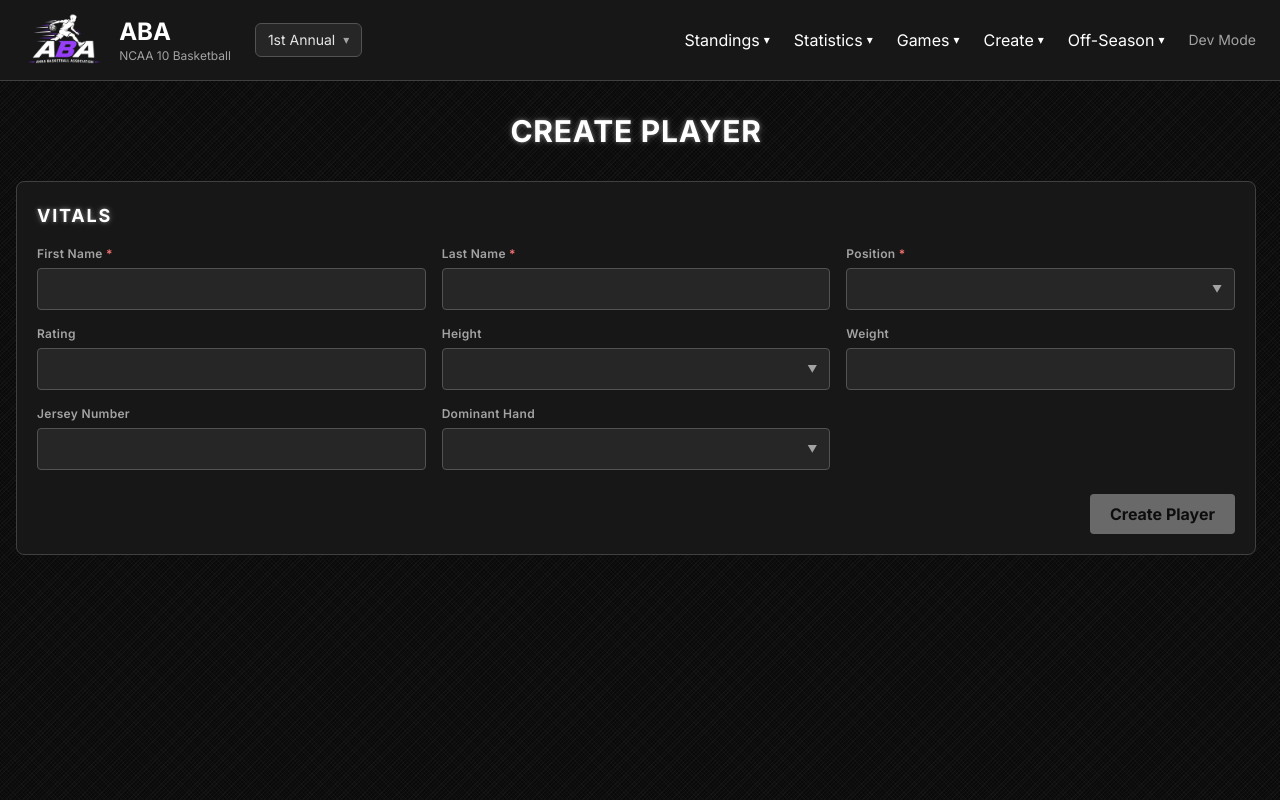
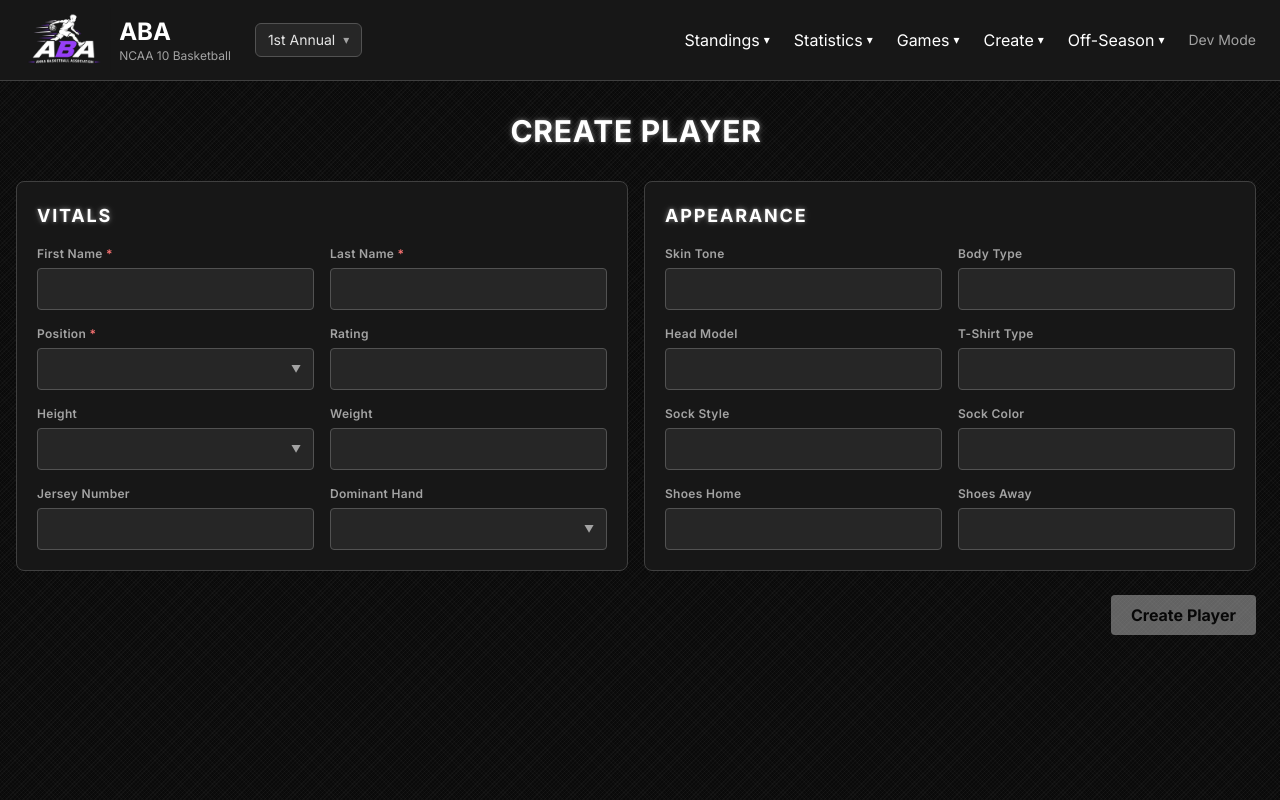
Before and after one commit to TheActualGYT/aba-league, a Next.js app in the folder league-site/: page /players/new in a window 1280 px wide. Built offline with nearby package versions, Linux system fonts and the light colour scheme.

Commit message:
Add an appearance section beside vitals

```diff
--- a/league-site/src/components/PlayerForm.tsx
+++ b/league-site/src/components/PlayerForm.tsx
@@ -137,6 +137,14 @@ export default function PlayerForm() {
   const [weight, setWeight] = useState("");
   const [number, setNumber] = useState("");
   const [hand, setHand] = useState("");
+  const [skinTone, setSkinTone] = useState("");
+  const [bodyType, setBodyType] = useState("");
+  const [headModel, setHeadModel] = useState("");
+  const [tshirtType, setTshirtType] = useState("");
+  const [sockStyle, setSockStyle] = useState("");
+  const [sockColor, setSockColor] = useState("");
+  const [shoesHome, setShoesHome] = useState("");
+  const [shoesAway, setShoesAway] = useState("");
   const [message, setMessage] = useState("");
   const [revealNow, setRevealNow] = useState(false);
 
@@ -174,6 +182,14 @@ export default function PlayerForm() {
           weight,
           number,
           hand,
+          skin_tone: skinTone,
+          body_type: bodyType,
+          head_model: headModel,
+          tshirt_type: tshirtType,
+          sock_style: sockStyle,
+          sock_color: sockColor,
+          shoes_home: shoesHome,
+          shoes_away: shoesAway,
         }),
       });
       const json = await res.json();
@@ -188,18 +204,20 @@ export default function PlayerForm() {
   };
 
   return (
-    <form onSubmit={handleSubmit} className="bg-neutral-900 border border-neutral-700 rounded-lg p-5">
+    <form onSubmit={handleSubmit}>
+      <div className="grid grid-cols-1 xl:grid-cols-2 gap-4 items-start">
+        <section className="bg-neutral-900 border border-neutral-700 rounded-lg p-5">
           <h3 className="label-glow text-white text-lg font-bold tracking-widest mb-4">VITALS</h3>
-      <div className="grid grid-cols-1 sm:grid-cols-2 lg:grid-cols-6 gap-4">
-        <div className="lg:col-span-2">
+          <div className="grid grid-cols-1 sm:grid-cols-2 gap-4">
+            <div>
               <FieldLabel required>First Name</FieldLabel>
               <input value={firstName} maxLength={11} onChange={e => setFirstName(lettersOnly(e.target.value, 11))} className={fieldClass} />
             </div>
-        <div className="lg:col-span-2">
+            <div>
               <FieldLabel required>Last Name</FieldLabel>
               <input value={lastName} maxLength={11} onChange={e => setLastName(lettersOnly(e.target.value, 11))} className={fieldClass} />
             </div>
-        <div className="lg:col-span-2">
+            <div>
               <FieldLabel required>Position</FieldLabel>
               <Menu
                 value={position}
@@ -207,7 +225,7 @@ export default function PlayerForm() {
                 options={POSITIONS.map(option => ({ value: option, label: option }))}
               />
             </div>
-        <div className="lg:col-span-2">
+            <div>
               <FieldLabel>Rating</FieldLabel>
               <input
                 value={overall}
@@ -221,7 +239,7 @@ export default function PlayerForm() {
               />
               {shownOverall && <p className="text-xs text-red-400 mt-1">{shownOverall}</p>}
             </div>
-        <div className="lg:col-span-2">
+            <div>
               <FieldLabel>Height</FieldLabel>
               <Menu
                 value={height}
@@ -229,7 +247,7 @@ export default function PlayerForm() {
                 options={HEIGHTS.map(option => ({ value: option, label: option }))}
               />
             </div>
-        <div className="lg:col-span-2">
+            <div>
               <FieldLabel>Weight</FieldLabel>
               <input
                 value={weight}
@@ -243,7 +261,7 @@ export default function PlayerForm() {
               />
               {shownWeight && <p className="text-xs text-red-400 mt-1">{shownWeight}</p>}
             </div>
-        <div className="lg:col-span-2">
+            <div>
               <FieldLabel>Jersey Number</FieldLabel>
               <input
                 value={number}
@@ -257,7 +275,7 @@ export default function PlayerForm() {
               />
               {shownNumber && <p className="text-xs text-red-400 mt-1">{shownNumber}</p>}
             </div>
-        <div className="lg:col-span-2">
+            <div>
               <FieldLabel>Dominant Hand</FieldLabel>
               <Menu
                 value={hand}
@@ -269,6 +287,47 @@ export default function PlayerForm() {
               />
             </div>
           </div>
+        </section>
+
+        <section className="bg-neutral-900 border border-neutral-700 rounded-lg p-5">
+          <h3 className="label-glow text-white text-lg font-bold tracking-widest mb-4">APPEARANCE</h3>
+          <div className="grid grid-cols-1 sm:grid-cols-2 gap-4">
+            <div>
+              <FieldLabel>Skin Tone</FieldLabel>
+              <input value={skinTone} onChange={e => setSkinTone(e.target.value)} className={fieldClass} />
+            </div>
+            <div>
+              <FieldLabel>Body Type</FieldLabel>
+              <input value={bodyType} onChange={e => setBodyType(e.target.value)} className={fieldClass} />
+            </div>
+            <div>
+              <FieldLabel>Head Model</FieldLabel>
+              <input value={headModel} onChange={e => setHeadModel(e.target.value)} className={fieldClass} />
+            </div>
+            <div>
+              <FieldLabel>T-Shirt Type</FieldLabel>
+              <input value={tshirtType} onChange={e => setTshirtType(e.target.value)} className={fieldClass} />
+            </div>
+            <div>
+              <FieldLabel>Sock Style</FieldLabel>
+              <input value={sockStyle} onChange={e => setSockStyle(e.target.value)} className={fieldClass} />
+            </div>
+            <div>
+              <FieldLabel>Sock Color</FieldLabel>
+              <input value={sockColor} onChange={e => setSockColor(e.target.value)} className={fieldClass} />
+            </div>
+            <div>
+              <FieldLabel>Shoes Home</FieldLabel>
+              <input value={shoesHome} onChange={e => setShoesHome(e.target.value)} className={fieldClass} />
+            </div>
+            <div>
+              <FieldLabel>Shoes Away</FieldLabel>
+              <input value={shoesAway} onChange={e => setShoesAway(e.target.value)} className={fieldClass} />
+            </div>
+          </div>
+        </section>
+      </div>
+
       <div className="mt-6 flex items-center justify-end gap-4">
         {message && <p className="text-sm text-amber-300 mr-auto">{message}</p>}
         <button
```
Lines whose indentation alone changed are shown as unchanged.
